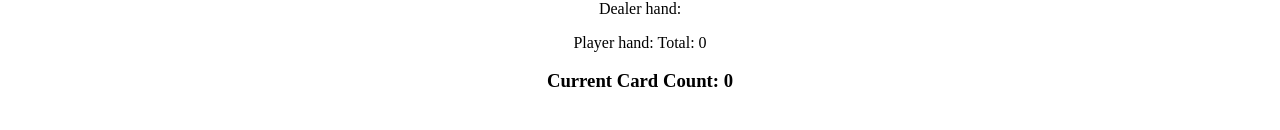
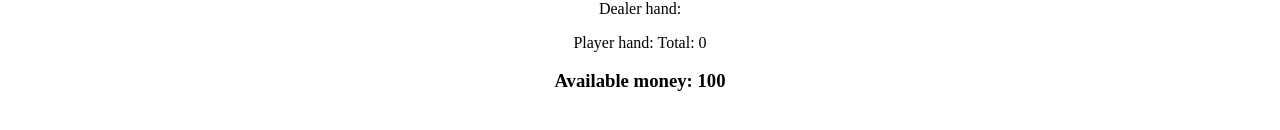
Before and after one commit to ChrisCantoni/blackjack-1, a React (Vite) app: page / in a window 1280 px wide. Shown: the part 266-396 px from the top of the page. Built offline with nearby package versions, Linux system fonts and the light colour scheme.

Commit message:
Added Bet mechanic.

```diff
--- a/src/components/Table/Table.jsx
+++ b/src/components/Table/Table.jsx
@@ -16,6 +16,7 @@ function Table() {
     const [gameStatus, setGameStatus] = useState(false)
     const [winner, setWinner] = useState('');
     const [cardCount, setCardCount] = useState(0);
+    const [playerMoney, setPlayerMoney] = useState(100);
         // TODO: Here will be the shuffle dispatch
     // Shuffle itself will happen on the back end, yes?
 
@@ -113,6 +114,10 @@ function Table() {
         setWinner('');
         setPlayerHand([])
         setDealerHand([])
+    }
+
+    const playerBet = () => {
+        setPlayerMoney(playerMoney - 5)
     }
 
     // Add a new card to your hand.
@@ -280,10 +285,12 @@ function Table() {
                 {playerStatus ? <>
                     <button onClick={() => hitCard()}>Hit</button>
                     <button onClick={() => playerStay()}>Stay</button>
+                    <button onClick={() => playerBet()}>Bet</button>
                 </> : ''
                 }
         </p>
-        <h3>Current Card Count: {cardCount}</h3>
+        <h3>Available money: {playerMoney}</h3>
+        {/* <h3>Current Card Count: {cardCount}</h3> */}
         </div>
 
     </div>
```
